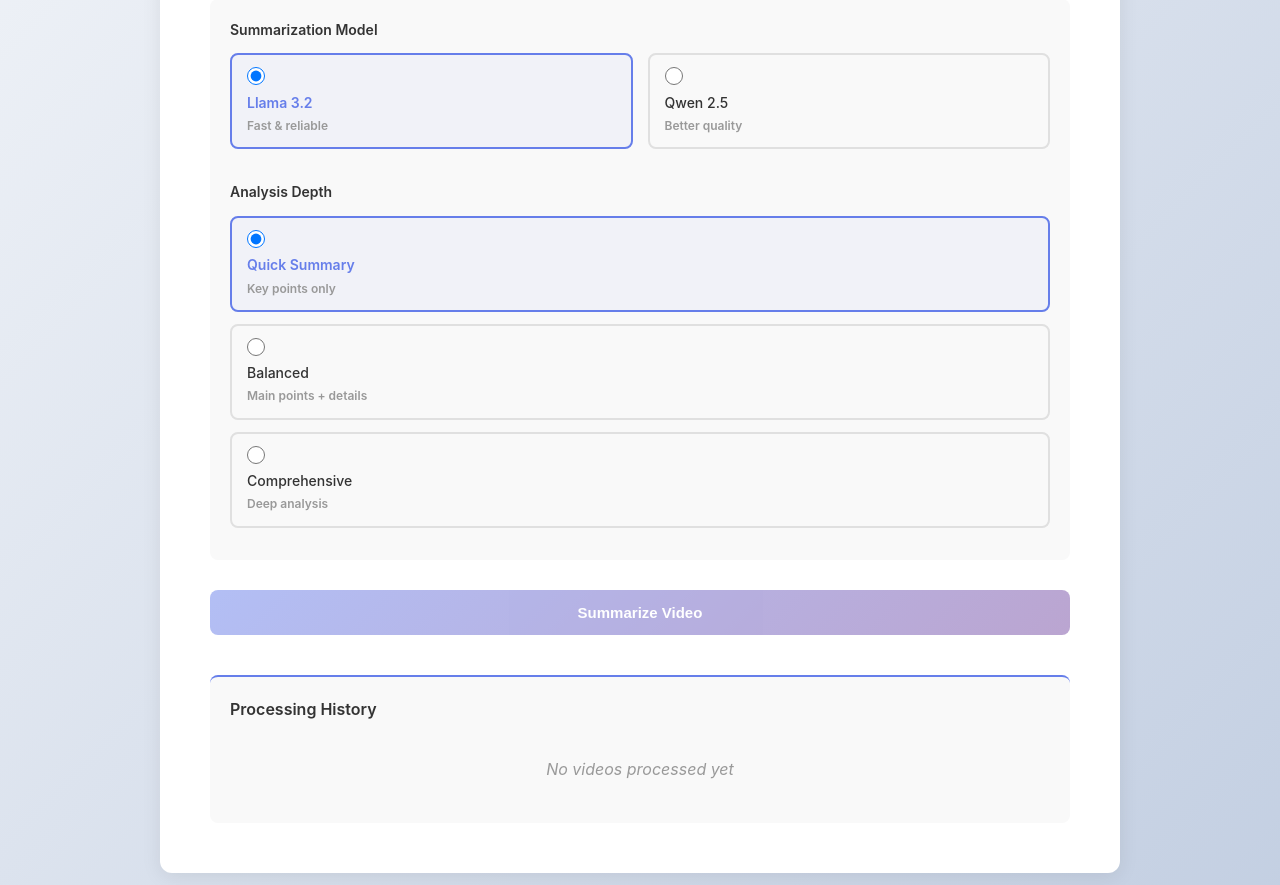
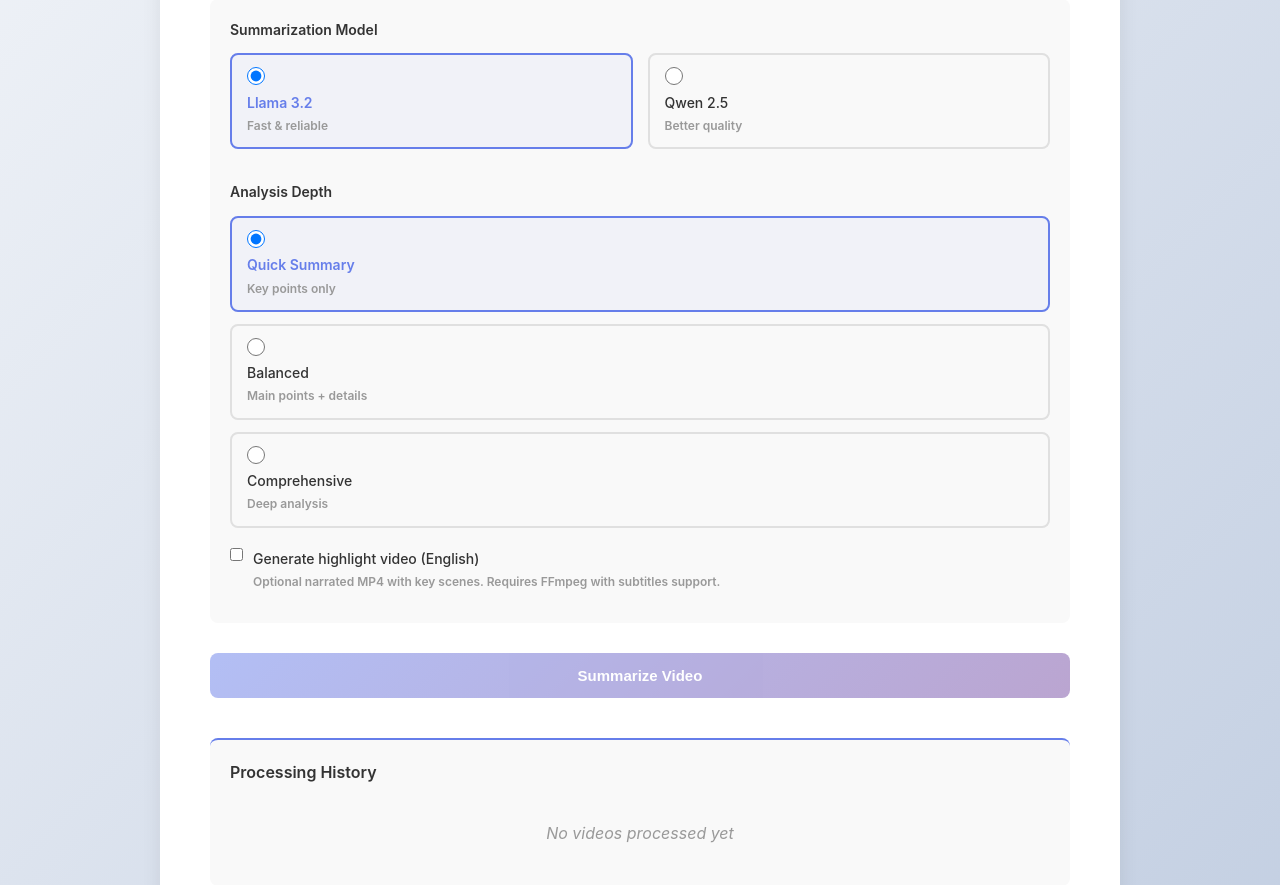
Before and after one commit to Sanjay-UK/video-summarizer, a Flask app: page / in a window 1280 px wide. Shown: the part 459-1344 px from the top of the page. Run offline with Flask 3, Linux system fonts and the light colour scheme; data that the repository does not hold is empty; parts of the project's set-up code (start-up, migrations or seed data) failed here and were passed over; some libraries are stand-ins or nearby versions.

Commit message:
Wire highlight video opt-in through the web UI and download route.
Adds checkbox, progress steps, highlight_en.mp4 download, and stages source.mp4 in each job directory without changing the default text-only flow.

Co-authored-by: Cursor <cursoragent@cursor.com>

```diff
--- a/app.py
+++ b/app.py
@@ -21,6 +21,9 @@ from src.summarizer import summarize_transcript
 from src.subtitle_generator import generate_subtitles
 from src.tts_generator import generate_audio_explanation
 from config import OUTPUT_DIR, DOWNLOADS_DIR
+from src.job_video import copy_source_video_to_job
+from src.highlight_ffmpeg import log_ffmpeg_subtitles_status_on_startup
+from src.highlight_pipeline import run_highlight_pipeline
 
 app = Flask(__name__)
 app.config['MAX_CONTENT_LENGTH'] = 500 * 1024 * 1024
@@ -99,11 +102,18 @@ class JobProgress:
             "log_lines": self.log_lines[-20:],
         }
 
-def process_video(job_id, source, model="llama3.2:3b", compression="medium"):
+def process_video(
+    job_id,
+    source,
+    model="llama3.2:3b",
+    compression="medium",
+    highlight_video: bool = False,
+):
     """Run complete pipeline in background.
 
     Args:
         compression: "high" (50%), "medium" (70%), or "low" (85%) compression
+        highlight_video: when True, also produce highlights/en/highlight_en.mp4
     """
     job = jobs[job_id]
 
@@ -134,6 +144,8 @@ def process_video(job_id, source, model="llama3.2:3b", compression="medium"):
 
         job.set_step("downloading", 0.10)
         job.add_log(f"Video ready: {video_path.name}")
+        staged_video = copy_source_video_to_job(video_path, job.job_output_dir)
+        job.add_log(f"Staged copy in job dir: {staged_video.name}")
 
         job.set_step("extracting_audio", 0.15)
         job.add_log("Extracting audio from video...")
@@ -159,6 +171,8 @@ def process_video(job_id, source, model="llama3.2:3b", compression="medium"):
         )
         job.set_step("summarizing", 0.85)
         job.add_log("Summarization complete")
+
+        highlight_path = None
 
         job.set_step("generating_audio", 0.90)
         job.add_log("Generating audio explanation with hierarchy...")
@@ -188,11 +202,31 @@ def process_video(job_id, source, model="llama3.2:3b", compression="medium"):
             )
             job.add_log("Subtitles generated from audio text")
 
-            job.set_step("generating_subtitles", 1.0)
+            job.set_step("generating_subtitles", 0.98)
         except Exception as e:
             job.add_log(f"Audio/subtitle generation failed: {str(e)}")
-            # Ensure the UI still reflects that the pipeline reached its final step,
-            # even if audio/subtitle generation failed partway through.
+            job.set_step("generating_subtitles", 0.98)
+
+        if highlight_video:
+            job.set_step("highlight_topics", 0.92)
+            job.add_log("Selecting topics for highlight video...")
+            try:
+                with open(job.job_output_dir / "segments.json", encoding="utf-8") as f:
+                    segments = json.load(f)
+                job.set_step("highlight_visuals", 0.94)
+                job.add_log("Extracting scene visuals and narration...")
+                job.set_step("highlight_assembly", 0.97)
+                highlight_path = run_highlight_pipeline(
+                    staged_video,
+                    segments,
+                    job.job_output_dir,
+                    model=model,
+                )
+                job.add_log(f"Highlight video ready: {highlight_path.name}")
+            except Exception as e:
+                job.add_log(f"Highlight video failed: {e}")
+            job.set_step("highlight_complete", 1.0)
+        else:
             job.set_step("generating_subtitles", 1.0)
 
         job.add_log("Pipeline completed successfully!")
@@ -208,6 +242,7 @@ def process_video(job_id, source, model="llama3.2:3b", compression="medium"):
             "summary": summary_text,
             "transcript_length": len(transcription.get("text", "")),
             "summary_length": len(summary_text),
+            "highlight_video": highlight_path is not None,
         }
 
         job.results = results
@@ -281,6 +316,7 @@ def summarize():
         url = request.form.get("url", "").strip()
         model = request.form.get("model", "llama3.2:3b")
         compression = request.form.get("compression", "medium")
+        highlight_video = request.form.get("highlight_video", "").lower() in ("1", "true", "on", "yes")
         uploaded_file = request.files.get("file")
 
         source = None
@@ -317,7 +353,7 @@ def summarize():
 
         thread = threading.Thread(
             target=process_video,
-            args=(job_id, source, model, compression),
+            args=(job_id, source, model, compression, highlight_video),
             daemon=True
         )
         thread.start()
@@ -358,11 +394,13 @@ def results(job_id):
             summary_text = open(summary_path, "r").read()
             transcript_length = len(open(transcript_path, "r").read()) if transcript_path.exists() else 0
 
+            highlight_file = job_dir / "highlights" / "en" / "highlight_en.mp4"
             return jsonify({
                 "status": "completed",
                 "summary": summary_text,
                 "transcript_length": transcript_length,
-                "summary_length": len(summary_text)
+                "summary_length": len(summary_text),
+                "highlight_video": highlight_file.is_file(),
             }), 200
         except Exception as e:
             print(f"[ERROR] Failed to load old job {job_id}: {e}")
@@ -444,7 +482,30 @@ def download_audio(job_id):
         print(f"[ERROR] Download audio failed: {e}")
         return "File not found", 404
 
+@app.route("/download/highlight/<job_id>")
+def download_highlight(job_id):
+    """Download highlight_en.mp4 when highlight generation was requested."""
+    try:
+        job = jobs.get(job_id)
+        if job:
+            file_path = job.job_output_dir / "highlights" / "en" / "highlight_en.mp4"
+        else:
+            file_path = OUTPUT_DIR / job_id / "highlights" / "en" / "highlight_en.mp4"
+
+        if file_path.is_file():
+            return send_file(
+                file_path,
+                as_attachment=True,
+                download_name="highlight_en.mp4",
+                mimetype="video/mp4",
+            )
+        return "File not found", 404
+    except Exception as e:
+        print(f"[ERROR] Download highlight failed: {e}")
+        return "File not found", 404
+
 if __name__ == "__main__":
     print("Starting Video Summarization Web App...")
+    log_ffmpeg_subtitles_status_on_startup()
     print("Open: http://localhost:5000")
     app.run(debug=True, host="0.0.0.0", port=5000)
--- a/static/js/app.js
+++ b/static/js/app.js
@@ -7,7 +7,11 @@ const SUBTASK_STEPS = {
  'transcribing': 65,
  'summarizing': 85,
  'generating_audio': 92,
- 'generating_subtitles': 100
+ 'generating_subtitles': 100,
+ 'highlight_topics': 94,
+ 'highlight_visuals': 97,
+ 'highlight_assembly': 99,
+ 'highlight_complete': 100
 };
 
 const SUBTASK_NAMES = {
@@ -16,8 +20,14 @@ const SUBTASK_NAMES = {
  'transcribing': 'transcribe',
  'summarizing': 'summarize',
  'generating_audio': 'audio-gen',
- 'generating_subtitles': 'subtitles'
+ 'generating_subtitles': 'subtitles',
+ 'highlight_topics': 'highlight',
+ 'highlight_visuals': 'highlight',
+ 'highlight_assembly': 'highlight',
+ 'highlight_complete': 'highlight'
 };
+
+let highlightRequested = false;
 
 let currentJobId = null;
 let progressPoller = null;
@@ -114,6 +124,7 @@ function initializeDragDrop() {
 async function startSummarization() {
  const model = document.querySelector('input[name="model"]:checked').value;
  const compression = document.querySelector('input[name="compression"]:checked').value;
+ highlightRequested = document.getElementById('highlightVideo')?.checked === true;
  let source = null;
 
  if (currentTab === 'url') {
@@ -146,6 +157,14 @@ async function startSummarization() {
  const formData = new FormData();
  formData.append('model', model);
  formData.append('compression', compression);
+ if (highlightRequested) {
+ formData.append('highlight_video', '1');
+ }
+
+ const highlightSubtask = document.getElementById('subtask-highlight');
+ if (highlightSubtask) {
+ highlightSubtask.style.display = highlightRequested ? 'flex' : 'none';
+ }
 
  if (currentTab === 'url') {
  formData.append('url', source);
@@ -324,6 +343,11 @@ async function showResults(data) {
  document.getElementById('originalLength').textContent = `${Math.round(origLength / 100) / 10}k chars`;
  document.getElementById('summaryLength').textContent = `${Math.round(summLength / 100) / 10}k chars`;
  document.getElementById('compression').textContent = `${compression}%`;
+
+ const highlightCard = document.getElementById('highlightResultCard');
+ if (highlightCard) {
+ highlightCard.style.display = results.highlight_video ? 'block' : 'none';
+ }
  } catch (error) {
  console.error('[RESULTS ERROR]', error);
  }
@@ -376,6 +400,12 @@ function downloadAudio() {
 function downloadSubtitles() {
  if (currentJobId) {
  window.location.href = `/download/subtitles/${currentJobId}`;
+ }
+}
+
+function downloadHighlight() {
+ if (currentJobId) {
+ window.location.href = `/download/highlight/${currentJobId}`;
  }
 }
 
--- a/templates/index.html
+++ b/templates/index.html
@@ -102,6 +102,14 @@
  <span class="option-desc">Deep analysis</span>
  </label>
  </div>
+
+ <label class="checkbox-option" style="margin-top: 20px; display: flex; align-items: flex-start; gap: 10px; cursor: pointer;">
+ <input type="checkbox" id="highlightVideo" name="highlight_video" value="1">
+ <span>
+ <span class="option-label">Generate highlight video (English)</span>
+ <span class="option-desc" style="display: block;">Optional narrated MP4 with key scenes. Requires FFmpeg with subtitles support.</span>
+ </span>
+ </label>
  </div>
 
  <button id="summarizeBtn" class="btn btn-primary" onclick="startSummarization()">
@@ -165,6 +173,10 @@
  <div class="subtask" id="subtask-subtitles">
  <span class="subtask-checkbox"></span>
  <span class="subtask-name"> Generate Subtitles</span>
+ </div>
+ <div class="subtask subtask-highlight-only" id="subtask-highlight" style="display: none;">
+ <span class="subtask-checkbox"></span>
+ <span class="subtask-name"> Build Highlight Video</span>
  </div>
  </div>
 
@@ -232,6 +244,15 @@
  </button>
  </div>
 
+ <!-- Highlight video (optional) -->
+ <div class="result-card" id="highlightResultCard" style="display: none;">
+ <h2>Highlight Video</h2>
+ <p>Narrated summary with key scenes (highlight_en.mp4)</p>
+ <button class="btn btn-secondary" onclick="downloadHighlight()">
+ Download Highlight MP4
+ </button>
+ </div>
+
  </div>
  </section>
 
```
